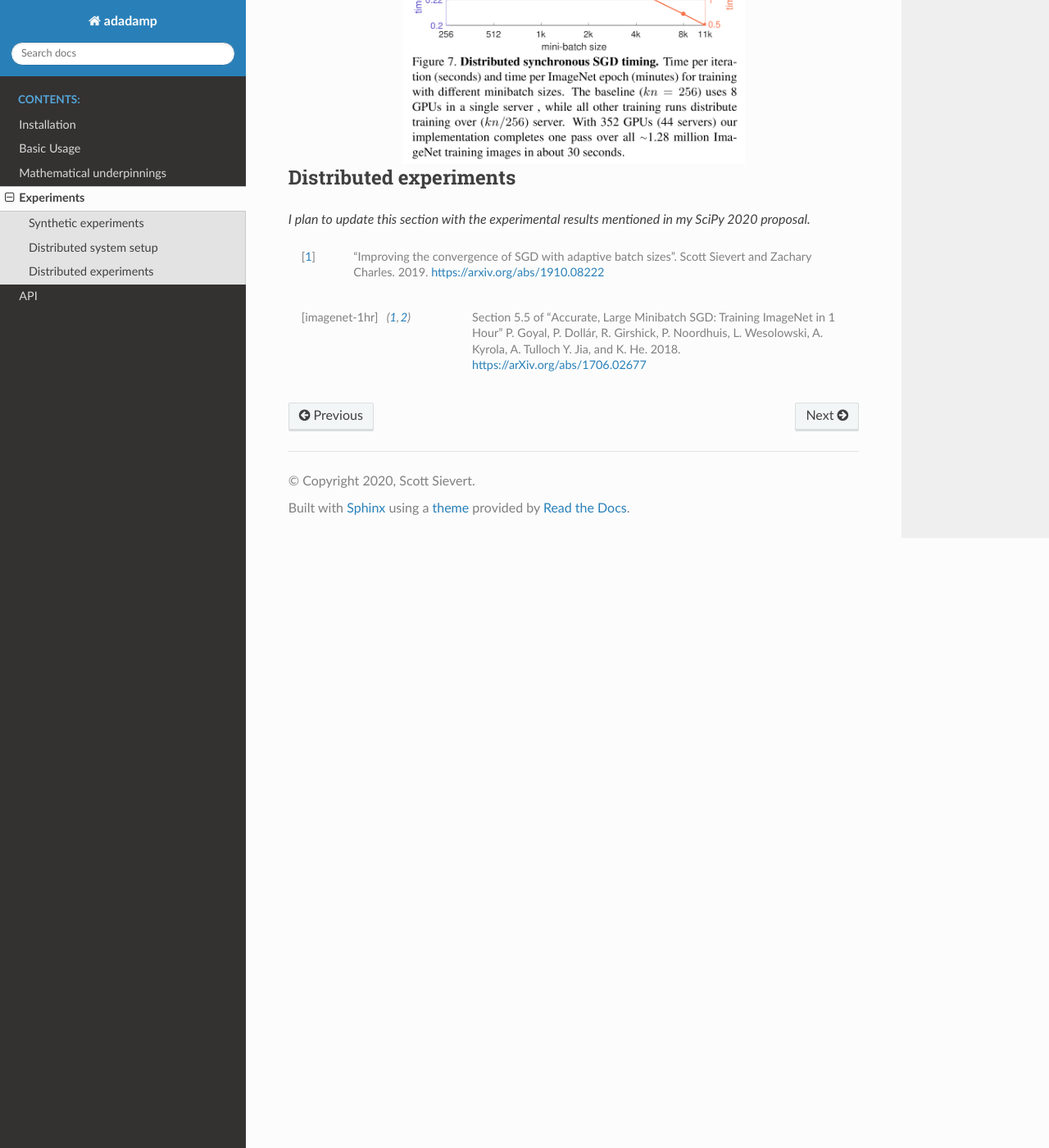
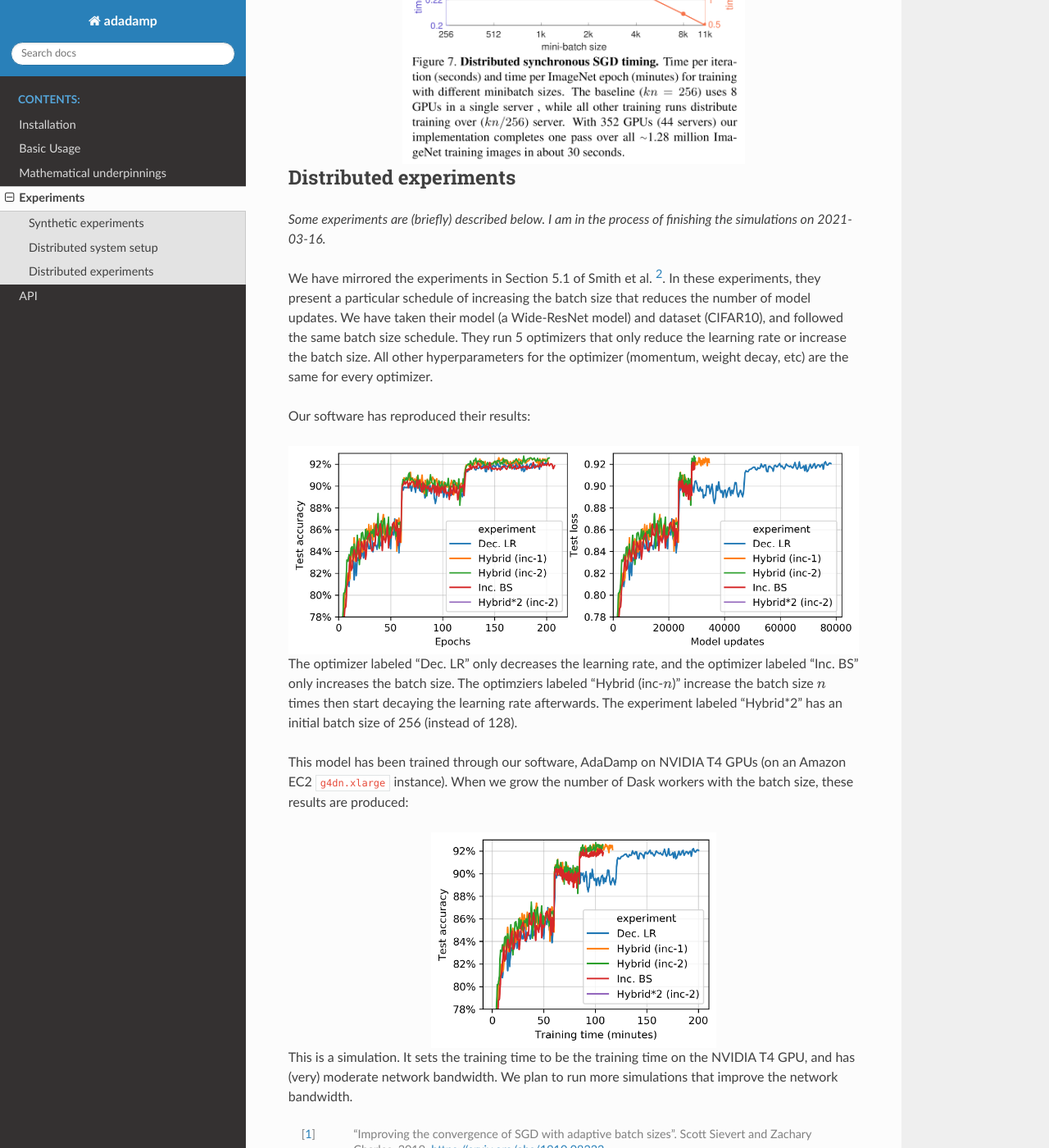
Before and after one commit to stsievert/adadamp, a Sphinx documentation site: the page built from docs/source/experiments.rst, in a window 1280 px wide and 1400 px high, scrolled down 1772 px. Shown: the whole window at 82% size. Built offline with Sphinx 7.4.7 and the Read the Docs theme 2.0.0, drawn with Linux system fonts in a browser that asks for light colours; some of the changed text lies outside the part shown.

Commit message:
Update docs

```diff
--- a/docs/source/experiments.rst
+++ b/docs/source/experiments.rst
@@ -74,13 +74,49 @@ only takes :math:`1.12\times` longer. That's shown in their Figure 7:
 Distributed experiments
 -----------------------
 
-*I plan to update this section with the experimental results mentioned
-in my SciPy 2020 proposal.*
+*Some experiments are (briefly) described below. I am in the process of
+finishing the simulations on 2021-03-16.*
+
+We have mirrored the experiments in Section 5.1 of Smith et al. [2]_. In these
+experiments, they present a particular schedule of increasing the batch size
+that reduces the number of model updates. We have taken their model (a
+Wide-ResNet model) and dataset (CIFAR10), and followed the same batch size
+schedule. They run 5 optimizers that only reduce the learning rate or increase
+the batch size. All other hyperparameters for the optimizer (momentum, weight
+decay, etc) are the same for every optimizer.
+
+Our software has reproduced their results:
+
+.. image:: assets/reproduce.png
+   :width: 100%
+   :align: center
+
+The optimizer labeled "Dec. LR" only decreases the learning rate, and the
+optimizer labeled "Inc. BS" only increases the batch size. The optimziers
+labeled "Hybrid (inc-:math:`n`)" increase the batch size :math:`n` times then
+start decaying the learning rate afterwards. The experiment labeled "Hybrid\*2"
+has an initial batch size of 256 (instead of 128).
+
+This model has been trained through our software, AdaDamp on NVIDIA T4 GPUs (on
+an Amazon EC2 ``g4dn.xlarge`` instance). When we grow the number of Dask
+workers with the batch size, these results are produced:
+
+.. image:: assets/training_time.png
+   :width: 50%
+   :align: center
+
+This is a simulation. It sets the training time to be the training time on the
+NVIDIA T4 GPU, and has (very) moderate network bandwidth. We plan to run more
+simulations that improve the network bandwidth.
 
 .. [1] "Improving the convergence of SGD with adaptive batch
    sizes".  Scott Sievert and Zachary Charles. 2019.
    https://arxiv.org/abs/1910.08222
 
+.. [2] "Don't Decay the Learning Rate, Increase the Batch Size". Samuel L.
+       Smith, Pieter-Jan Kindermans, Chris Ying, and Quoc V. Le. 2017.
+       https://arxiv.org/abs/1711.00489
+
 .. [imagenet-1hr] Section 5.5 of "Accurate, Large Minibatch SGD: Training
                   ImageNet in 1 Hour" P. Goyal, P. Dollár, R. Girshick, P.
                   Noordhuis, L. Wesolowski, A. Kyrola, A.  Tulloch Y. Jia, and
```
Also changed, not shown: docs/source/math.rst (+11 -6 lines), docs/source/assets/reproduce.png (added), docs/source/assets/training_time.png (added).
